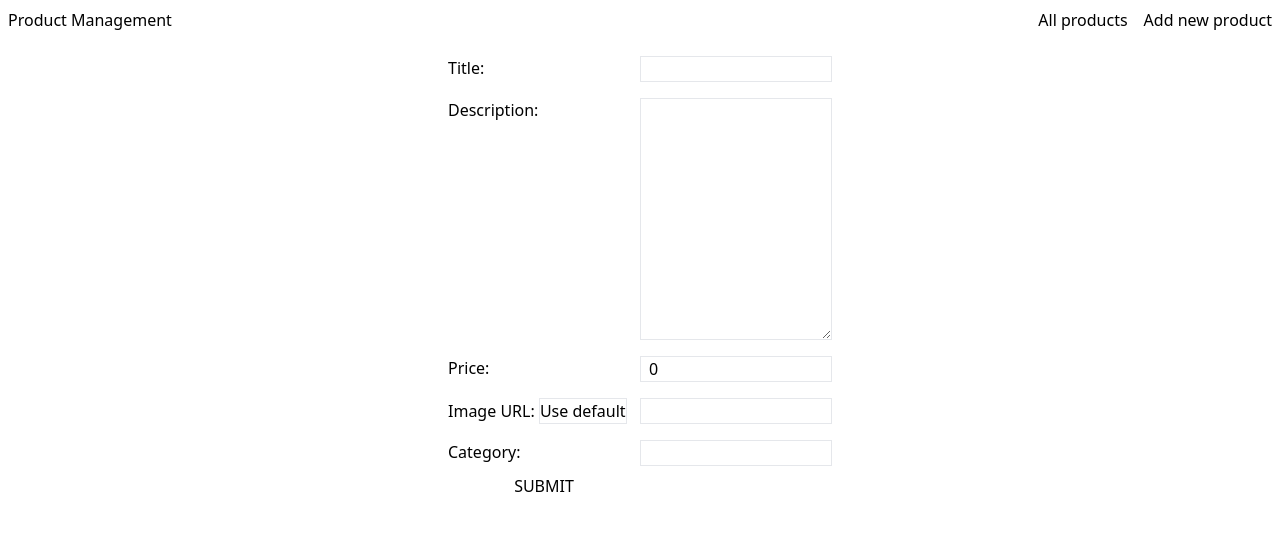
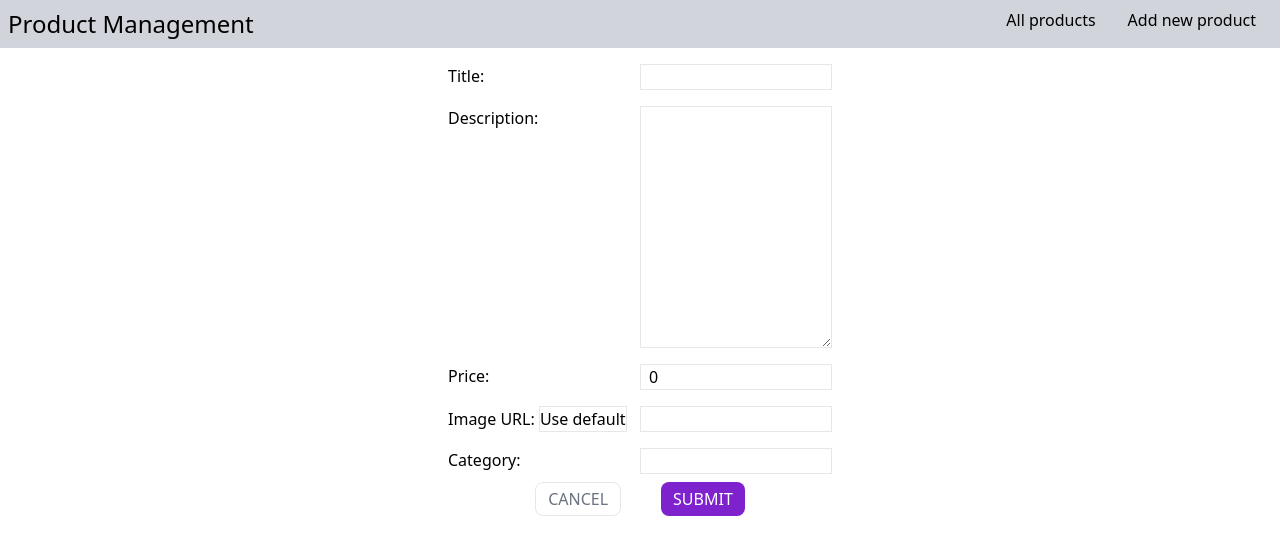
Before and after one commit to AlexCiobanu47/productManagement_frontend, a React (Vite) app: page /add in a window 1280 px wide. Shown: the top 554 px of the page. Built offline with nearby package versions, Linux system fonts and the light colour scheme; the HTML template or start-up script is replaced by a standard one.

Commit message:
updated styles

```diff
--- a/src/components/AddForm.jsx
+++ b/src/components/AddForm.jsx
@@ -1,4 +1,5 @@
 import React, { useState } from "react";
+import { Link } from "react-router-dom";
 
 const AddForm = () => {
   const [title, setTitle] = useState("");
@@ -67,7 +68,6 @@ const AddForm = () => {
           value={title}
           onChange={handleTitle}
           className="border pl-2 my-2"
-          required
         />
 
         <label htmlFor="" className="my-2">
@@ -80,7 +80,6 @@ const AddForm = () => {
           value={description}
           onChange={handleDescription}
           className="border pl-2 my-2"
-          required
         ></textarea>
         <label htmlFor="" className="my-2">
           Price:
@@ -90,7 +89,6 @@ const AddForm = () => {
           value={price}
           onChange={handlePrice}
           className="border pl-2 my-2"
-          required
         />
 
         <label htmlFor="" className="my-2">
@@ -104,7 +102,6 @@ const AddForm = () => {
           value={imageURL}
           onChange={handleImageURL}
           className="border pl-2 my-2"
-          required
         />
 
         <label htmlFor="" className="my-2">
@@ -115,12 +112,18 @@ const AddForm = () => {
           value={category}
           onChange={handleCategory}
           className="border pl-2 my-2"
-          required
         />
-
-        <button type="submit" className="hover:text-green-500">
-          SUBMIT
-        </button>
+        <div className="col-span-2 flex justify-center">
+          <button className="border rounded-lg text-gray-500 px-3 py-1 mx-5">
+            <Link to="/all">CANCEL</Link>
+          </button>
+          <button
+            type="submit"
+            className="bg-purple-700 text-white rounded-lg px-3 py-1 mx-5"
+          >
+            SUBMIT
+          </button>
+        </div>
       </form>
     </div>
   );
--- a/src/components/Navbar.jsx
+++ b/src/components/Navbar.jsx
@@ -3,13 +3,13 @@ import { Link } from "react-router-dom";
 
 const Navbar = () => {
   return (
-    <div className="flex justify-between m-2">
-      <h1>Product Management</h1>
+    <div className="flex justify-between p-2 bg-gray-300">
+      <h1 className=" text-2xl">Product Management</h1>
       <div className="flex">
-        <h1 className="mx-4">
+        <h1 className="mx-4 ">
           <Link to="/all">All products</Link>
         </h1>
-        <h1>
+        <h1 className="mx-4">
           <Link to="/add">Add new product</Link>
         </h1>
       </div>
--- a/src/components/Product.jsx
+++ b/src/components/Product.jsx
@@ -4,7 +4,7 @@ import { Link } from "react-router-dom";
 const Product = ({ title, desc, price, url, id }) => {
   return (
     <Link to={`/${id}`}>
-      <div className="border m-2 flex flex-col items-center">
+      <div className="border border-gray-400 rounded-lg  p-5 m-2 flex flex-col items-center">
         <h1 className="text-3xl">{title}</h1>
         <img src={url} alt={title} />
         <p>{desc}</p>
--- a/src/components/Products.jsx
+++ b/src/components/Products.jsx
@@ -2,7 +2,7 @@ import React from "react";
 import Product from "./Product";
 const Products = ({ data }) => {
   return (
-    <div>
+    <div className="grid grid-cols-1 lg:grid-cols-2">
       {data &&
         data.map((product) => (
           <Product
--- a/src/pages/SingleProductPage.jsx
+++ b/src/pages/SingleProductPage.jsx
@@ -70,15 +70,15 @@ const SingleProductPage = () => {
       <div>
         {product && (
           <div className="flex flex-col items-center">
-            <div className="flex-1">
+            <div className="flex-1 border border-gray-400 p-5 rounded-lg">
               <h1>Title: {product.title}</h1>
               <p>Description: {product.description}</p>
               <p>Price: {product.price}</p>
               <p>Image URL: {product.imageURL}</p>
+              <p>Category: {product.category}</p>
               <img src={product.imageURL} alt="" />
-              <div className="border-b-4 my-5"></div>
             </div>
-            <div className="grid grid-cols-2  flex-1 w-full">
+            <div className="grid grid-cols-2  flex-1 w-full border border-gray-400 my-5 p-5 rounded-lg">
               <h1 className="col-span-2 my-5 text-center">Edit product</h1>
               <label htmlFor="" className="my-2">
                 Title:
@@ -131,15 +131,15 @@ const SingleProductPage = () => {
               <div className="col-span-2 flex justify-center items-center mt-5">
                 <button
                   onClick={handleUpdate}
-                  className="border w-1/4 hover:text-green-500 mx-5"
+                  className="w-1/4 bg-green-500 text-white rounded-lg mx-5"
                 >
                   UPDATE
                 </button>
-                <Link to="/all" className="border w-1/4 flex justify-center">
-                  <button
-                    onClick={handleDelete}
-                    className=" hover:text-red-500"
-                  >
+                <Link
+                  to="/all"
+                  className="w-1/4 flex justify-center bg-red-500 text-white rounded-lg"
+                >
+                  <button onClick={handleDelete} className="">
                     DELETE
                   </button>
                 </Link>
```
